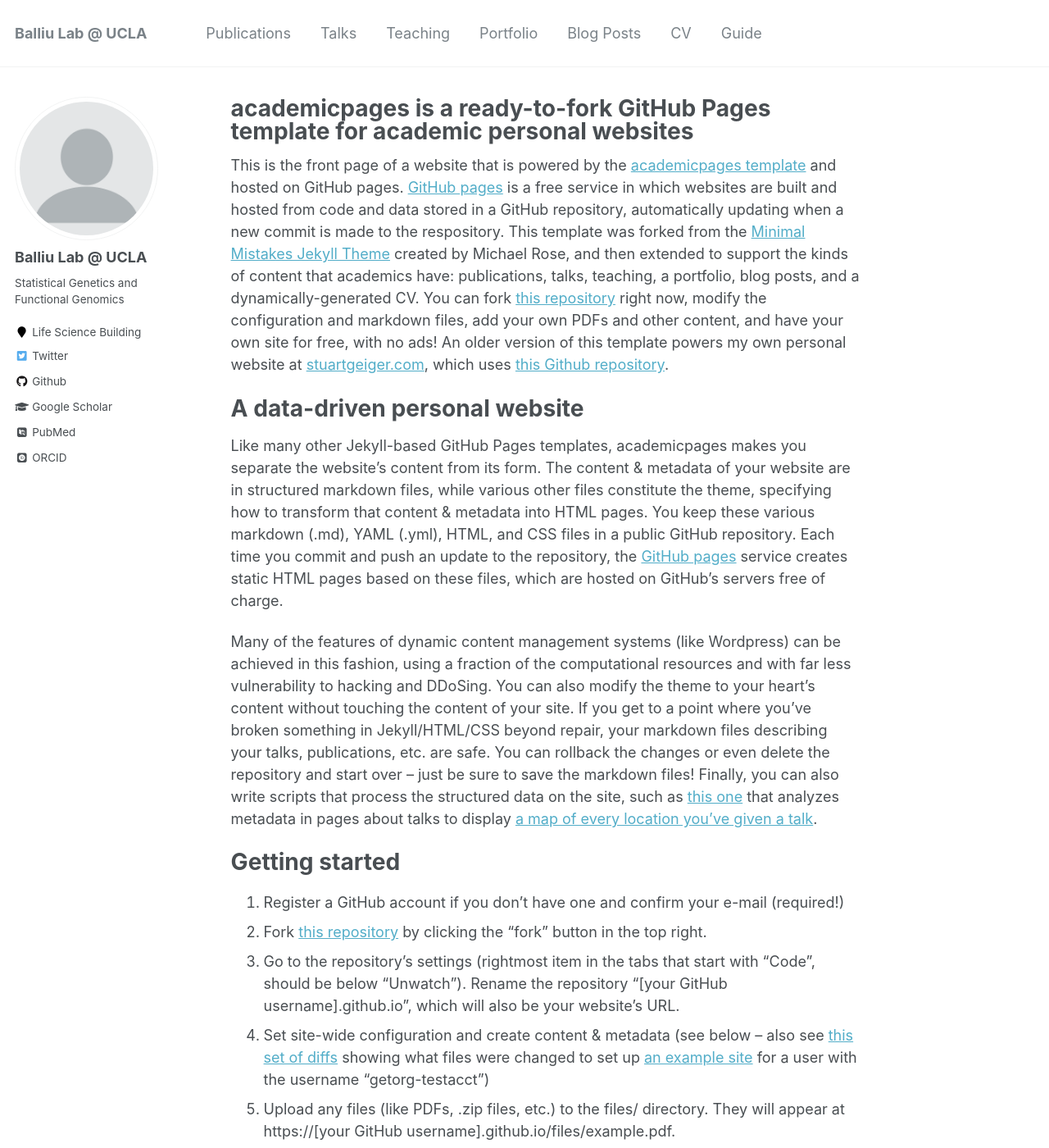
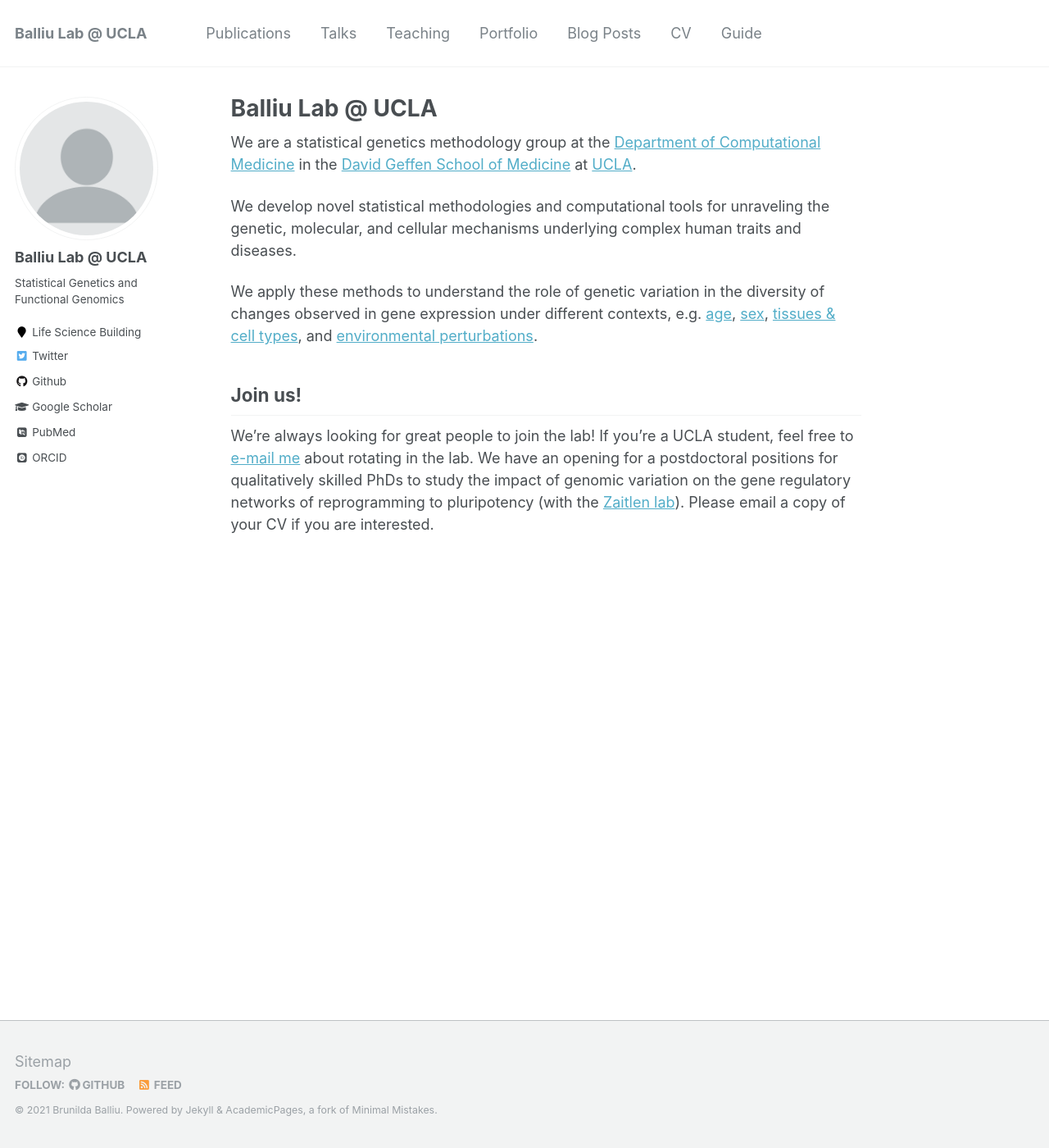
Before and after one commit to BalliuLab/balliulab.github.io, a Jekyll site: the page built from _pages/about.md, in a window 1280 px wide and 1400 px high. Shown: the whole window at 82% size. Built offline with Jekyll 4.4.1, drawn with Linux system fonts in a browser that asks for light colours; some web fonts are replaced; some of the changed text lies outside the part shown.

Commit message:
Update about.md

```diff
--- a/_pages/about.md
+++ b/_pages/about.md
@@ -1,50 +1,19 @@
 ---
 permalink: /
-title: "academicpages is a ready-to-fork GitHub Pages template for academic personal websites"
-excerpt: "About me"
+title: "Balliu Lab @ UCLA"
+excerpt: "About us"
 author_profile: true
 redirect_from:
   - /about/
   - /about.html
 ---
 
-This is the front page of a website that is powered by the [academicpages template](https://github.com/academicpages/academicpages.github.io) and hosted on GitHub pages. [GitHub pages](https://pages.github.com) is a free service in which websites are built and hosted from code and data stored in a GitHub repository, automatically updating when a new commit is made to the respository. This template was forked from the [Minimal Mistakes Jekyll Theme](https://mmistakes.github.io/minimal-mistakes/) created by Michael Rose, and then extended to support the kinds of content that academics have: publications, talks, teaching, a portfolio, blog posts, and a dynamically-generated CV. You can fork [this repository](https://github.com/academicpages/academicpages.github.io) right now, modify the configuration and markdown files, add your own PDFs and other content, and have your own site for free, with no ads! An older version of this template powers my own personal website at [stuartgeiger.com](http://stuartgeiger.com), which uses [this Github repository](https://github.com/staeiou/staeiou.github.io).
+We are a statistical genetics methodology group at the [Department of Computational Medicine](https://compmed.ucla.edu/) in the [David Geffen School of Medicine](https://medschool.ucla.edu/) at [UCLA](https://www.ucla.edu/).
 
-A data-driven personal website
-======
-Like many other Jekyll-based GitHub Pages templates, academicpages makes you separate the website's content from its form. The content & metadata of your website are in structured markdown files, while various other files constitute the theme, specifying how to transform that content & metadata into HTML pages. You keep these various markdown (.md), YAML (.yml), HTML, and CSS files in a public GitHub repository. Each time you commit and push an update to the repository, the [GitHub pages](https://pages.github.com/) service creates static HTML pages based on these files, which are hosted on GitHub's servers free of charge.
+We develop novel statistical methodologies and computational tools for unraveling the genetic, molecular, and cellular mechanisms underlying complex human traits and diseases.
 
-Many of the features of dynamic content management systems (like Wordpress) can be achieved in this fashion, using a fraction of the computational resources and with far less vulnerability to hacking and DDoSing. You can also modify the theme to your heart's content without touching the content of your site. If you get to a point where you've broken something in Jekyll/HTML/CSS beyond repair, your markdown files describing your talks, publications, etc. are safe. You can rollback the changes or even delete the repository and start over -- just be sure to save the markdown files! Finally, you can also write scripts that process the structured data on the site, such as [this one](https://github.com/academicpages/academicpages.github.io/blob/master/talkmap.ipynb) that analyzes metadata in pages about talks to display [a map of every location you've given a talk](https://academicpages.github.io/talkmap.html).
+We apply these methods to understand the role of genetic variation in the diversity of changes observed in gene expression under different contexts, e.g. [age](https://genomebiology.biomedcentral.com/articles/10.1186/s13059-019-1840-y), [sex](https://genome.cshlp.org/content/early/2016/04/21/gr.197897.115), [tissues & cell types](https://www.biorxiv.org/content/10.1101/2021.06.17.448889v1), and [environmental perturbations](https://www.sciencedirect.com/science/article/pii/S0002929721003359?via%3Dihub).
 
-Getting started
-======
-1. Register a GitHub account if you don't have one and confirm your e-mail (required!)
-1. Fork [this repository](https://github.com/academicpages/academicpages.github.io) by clicking the "fork" button in the top right.
-1. Go to the repository's settings (rightmost item in the tabs that start with "Code", should be below "Unwatch"). Rename the repository "[your GitHub username].github.io", which will also be your website's URL.
-1. Set site-wide configuration and create content & metadata (see below -- also see [this set of diffs](http://archive.is/3TPas) showing what files were changed to set up [an example site](https://getorg-testacct.github.io) for a user with the username "getorg-testacct")
-1. Upload any files (like PDFs, .zip files, etc.) to the files/ directory. They will appear at https://[your GitHub username].github.io/files/example.pdf.
-1. Check status by going to the repository settings, in the "GitHub pages" section
 
-Site-wide configuration
-------
-The main configuration file for the site is in the base directory in [_config.yml](https://github.com/academicpages/academicpages.github.io/blob/master/_config.yml), which defines the content in the sidebars and other site-wide features. You will need to replace the default variables with ones about yourself and your site's github repository. The configuration file for the top menu is in [_data/navigation.yml](https://github.com/academicpages/academicpages.github.io/blob/master/_data/navigation.yml). For example, if you don't have a portfolio or blog posts, you can remove those items from that navigation.yml file to remove them from the header.
-
-Create content & metadata
-------
-For site content, there is one markdown file for each type of content, which are stored in directories like _publications, _talks, _posts, _teaching, or _pages. For example, each talk is a markdown file in the [_talks directory](https://github.com/academicpages/academicpages.github.io/tree/master/_talks). At the top of each markdown file is structured data in YAML about the talk, which the theme will parse to do lots of cool stuff. The same structured data about a talk is used to generate the list of talks on the [Talks page](https://academicpages.github.io/talks), each [individual page](https://academicpages.github.io/talks/2012-03-01-talk-1) for specific talks, the talks section for the [CV page](https://academicpages.github.io/cv), and the [map of places you've given a talk](https://academicpages.github.io/talkmap.html) (if you run this [python file](https://github.com/academicpages/academicpages.github.io/blob/master/talkmap.py) or [Jupyter notebook](https://github.com/academicpages/academicpages.github.io/blob/master/talkmap.ipynb), which creates the HTML for the map based on the contents of the _talks directory).
-
-**Markdown generator**
-
-I have also created [a set of Jupyter notebooks](https://github.com/academicpages/academicpages.github.io/tree/master/markdown_generator
-) that converts a CSV containing structured data about talks or presentations into individual markdown files that will be properly formatted for the academicpages template. The sample CSVs in that directory are the ones I used to create my own personal website at stuartgeiger.com. My usual workflow is that I keep a spreadsheet of my publications and talks, then run the code in these notebooks to generate the markdown files, then commit and push them to the GitHub repository.
-
-How to edit your site's GitHub repository
-------
-Many people use a git client to create files on their local computer and then push them to GitHub's servers. If you are not familiar with git, you can directly edit these configuration and markdown files directly in the github.com interface. Navigate to a file (like [this one](https://github.com/academicpages/academicpages.github.io/blob/master/_talks/2012-03-01-talk-1.md) and click the pencil icon in the top right of the content preview (to the right of the "Raw | Blame | History" buttons). You can delete a file by clicking the trashcan icon to the right of the pencil icon. You can also create new files or upload files by navigating to a directory and clicking the "Create new file" or "Upload files" buttons.
-
-Example: editing a markdown file for a talk
-![Editing a markdown file for a talk](/images/editing-talk.png)
-
-For more info
-------
-More info about configuring academicpages can be found in [the guide](https://academicpages.github.io/markdown/). The [guides for the Minimal Mistakes theme](https://mmistakes.github.io/minimal-mistakes/docs/configuration/) (which this theme was forked from) might also be helpful.
+## Join us!
+We're always looking for great people to join the lab! If you're a UCLA student, feel free to [e-mail me](mailto:bballiu@ucla.edu) about rotating in the lab. We have an opening for a postdoctoral positions for qualitatively skilled PhDs to study the impact of genomic variation on the gene regulatory networks of reprogramming to pluripotency (with the [Zaitlen lab](https://people.healthsciences.ucla.edu/institution/personnel?personnel_id=9285764)). Please email a copy of your CV if you are interested.
```
